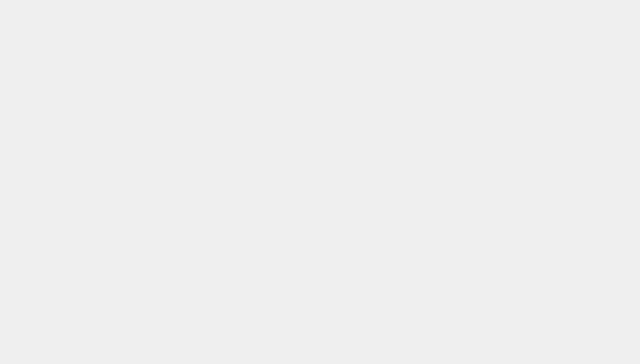
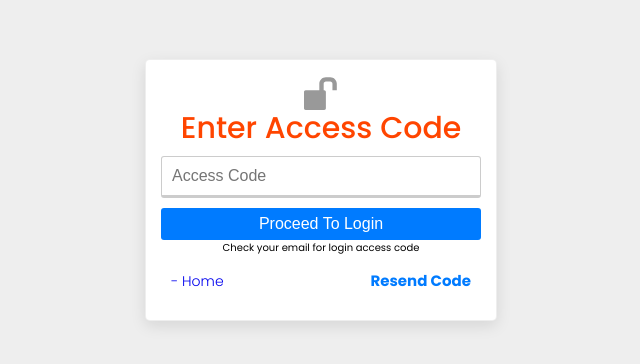
Before and after one commit to Harry8679/Auth_Mern_Ewo_Front, a React (Create React App) app: page /loginWithCode/1 in a window 1280 px wide. Before the commit this address had no page. Shown: the part 210-574 px from the top of the page, without its empty margins (319-959 px from the left). Built offline with nearby package versions, Linux system fonts and the light colour scheme; the HTML template or start-up script is replaced by a standard one.

Commit message:
Login With Code Component

```diff
--- a/src/App.js
+++ b/src/App.js
@@ -5,6 +5,7 @@ import Login from './pages/auth/Login';
 import Register from './pages/auth/Register';
 import Forgot from './pages/auth/Forgot';
 import Reset from './pages/auth/Reset';
+import LoginWithCode from './pages/auth/LoginWithCode';
 
 const App = () => {
   return (
@@ -16,6 +17,7 @@ const App = () => {
           <Route path='/register' element={<Register />} />
           <Route path='/forgot' element={<Forgot />} />
           <Route path='/resetPassword/:resetToken' element={<Reset />} />
+          <Route path='/loginWithCode/:email' element={<LoginWithCode />} />
         </Routes>
       </BrowserRouter>
     </>
--- /dev/null
+++ b/src/pages/auth/LoginWithCode.js
@@ -0,0 +1,43 @@
+import React, { useState } from "react";
+import styles from "./auth.module.scss";
+import Card from "../../components/card/Card";
+import { Link } from "react-router-dom";
+import { ImUnlocked } from "react-icons/im";
+
+
+const LoginWithCode = () => {
+  const [loginCode, setLoginCode] = useState('');
+
+
+  const handleInputChange = (e) => {
+    setLoginCode(e.target.value);
+  };
+
+  const accessCode = () => {};
+  return (
+    <div className={`container ${styles.auth}`}>
+      <Card>
+        <div className={styles.form}>
+          <div className="--flex-center">
+            <ImUnlocked size={35} color="#999" />
+          </div>
+          <h2>Enter Access Code</h2>
+
+          <form onSubmit={accessCode}>
+            <input type='text' placeholder='Access Code' required name='name' value={loginCode} onChange={handleInputChange} />
+
+            <button className="--btn --btn-primary --btn-block" type="submit">Proceed To Login</button>
+            <span className="--flex-center">Check your email for login access code</span>
+
+            <span className={styles.links}>
+                <p><Link to='/'>- Home</Link></p>
+                <p className="v-link --color-primary"><b>Resend Code</b></p>
+            </span>
+          </form>
+        </div>
+      </Card>
+    </div>
+  );
+};
+
+export default LoginWithCode;
```
